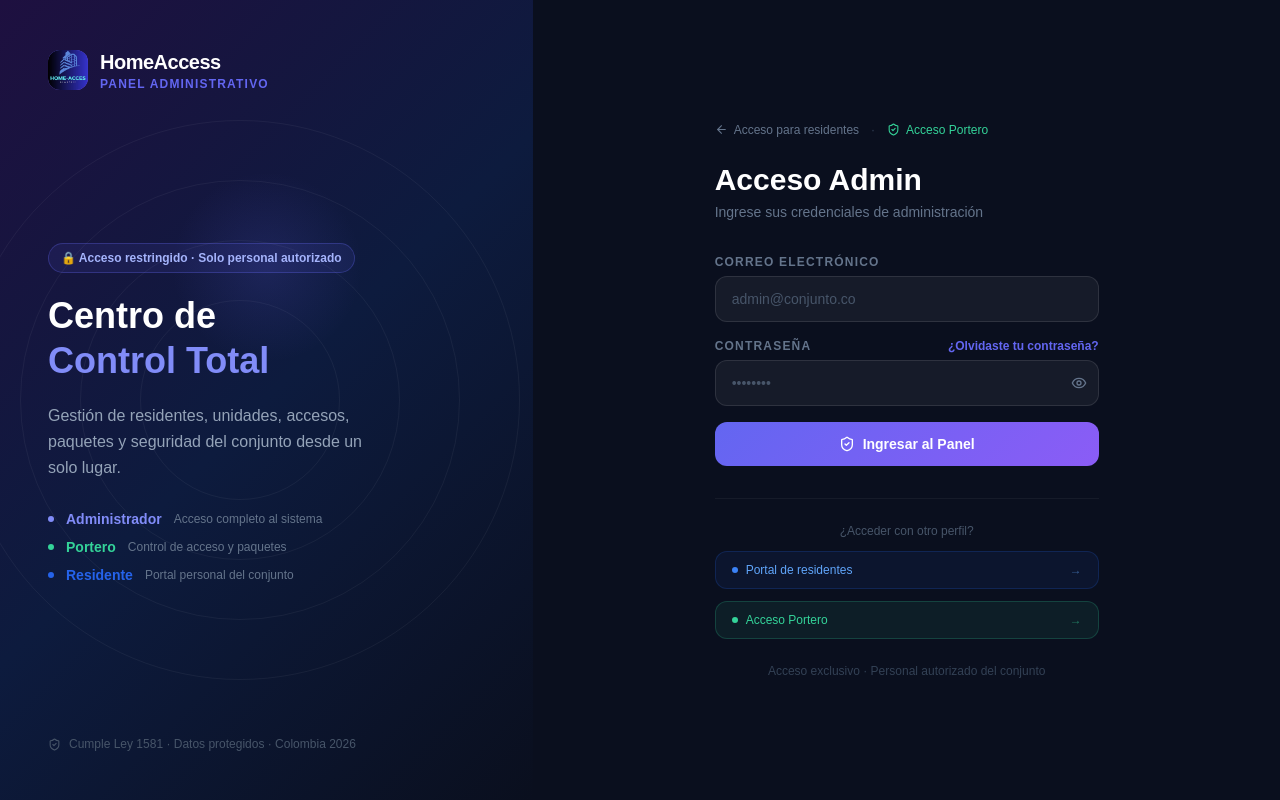
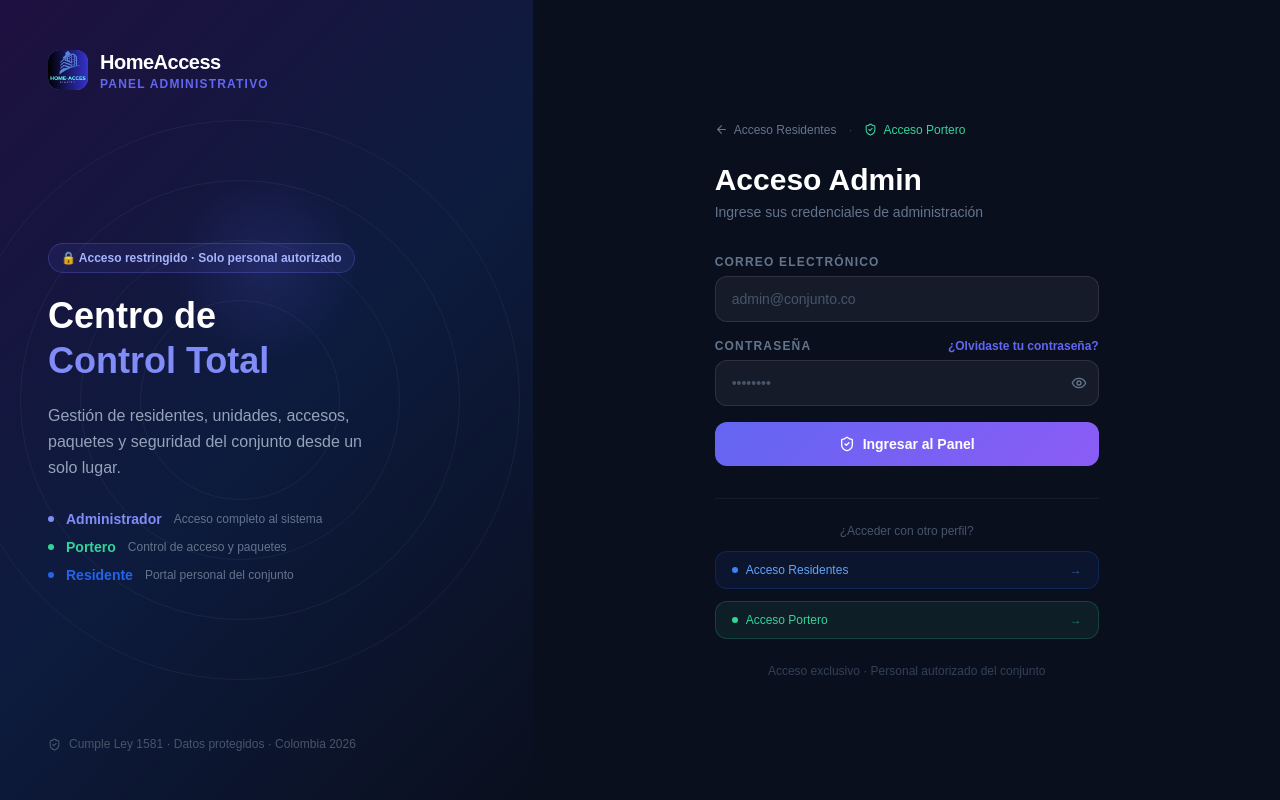
Before and after one commit to LeKarola33/HomeAccess_Frontend, a React (Vite) app: page /admin/login in a window 1280 px wide. Built offline with nearby package versions, Linux system fonts and the light colour scheme; no server answers.

Commit message:
Update text for resident access links

```diff
--- a/src/pages/auth/AdminLoginPage.jsx
+++ b/src/pages/auth/AdminLoginPage.jsx
@@ -232,7 +232,7 @@ const AdminLoginPage = () => {
                 <Link to="/login"
                   className="inline-flex items-center gap-1.5 text-xs text-slate-500 hover:text-blue-400 transition-colors">
                   <ArrowLeft size={13} />
-                  Acceso para residentes
+                  Acceso Residentes
                 </Link>
                 <span className="text-slate-700 text-xs">·</span>
                 <Link to="/securityguard/login"
@@ -356,7 +356,7 @@ const AdminLoginPage = () => {
                   style={{ background: 'rgba(37,99,235,0.08)', border: '1px solid rgba(37,99,235,0.2)', color: '#60a5fa' }}>
                   <div className="flex items-center gap-2">
                     <div className="w-1.5 h-1.5 rounded-full bg-blue-500" />
-                    Portal de residentes
+                    Acceso Residentes
                   </div>
                   <span className="opacity-50 group-hover:opacity-100 transition-opacity">→</span>
                 </Link>
```
